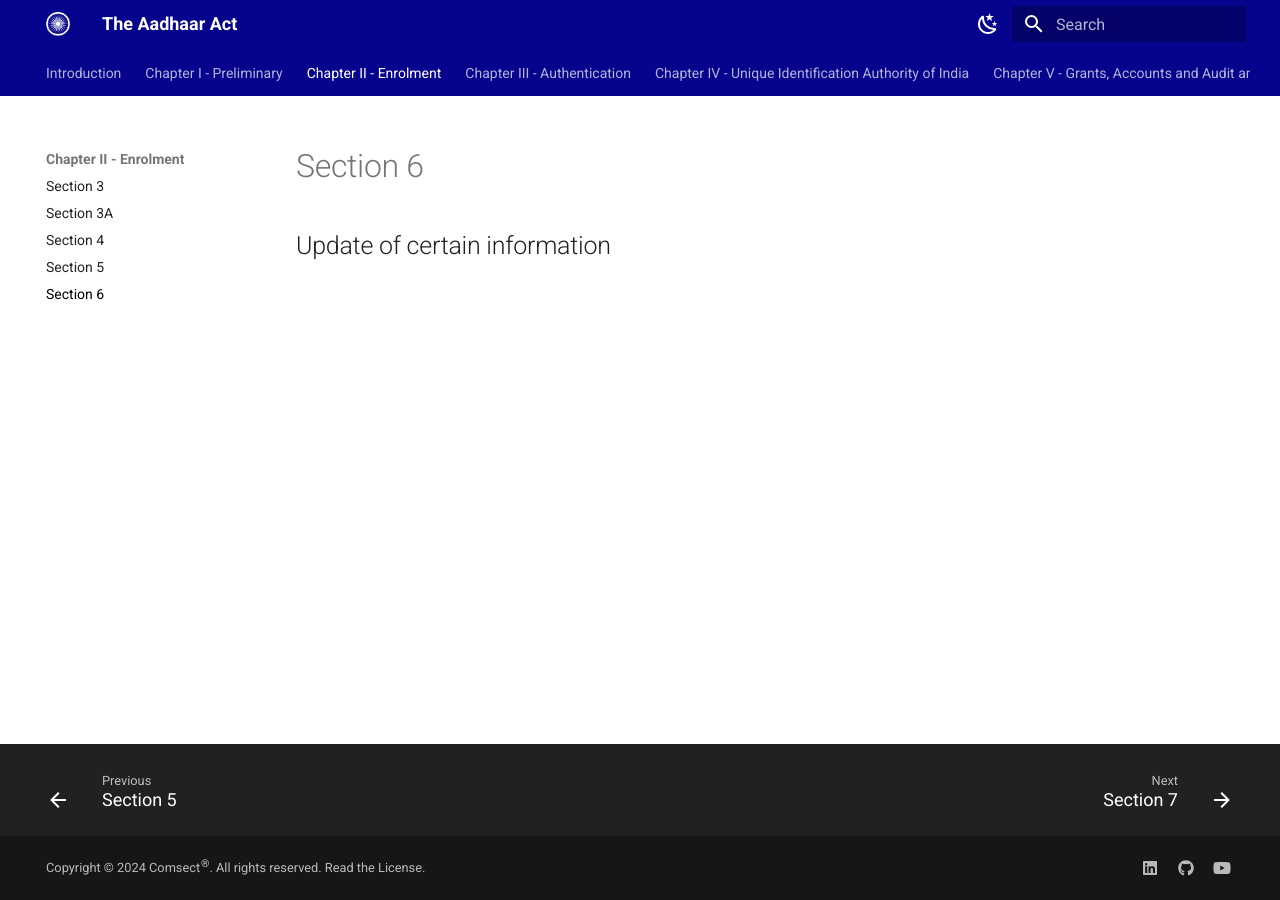
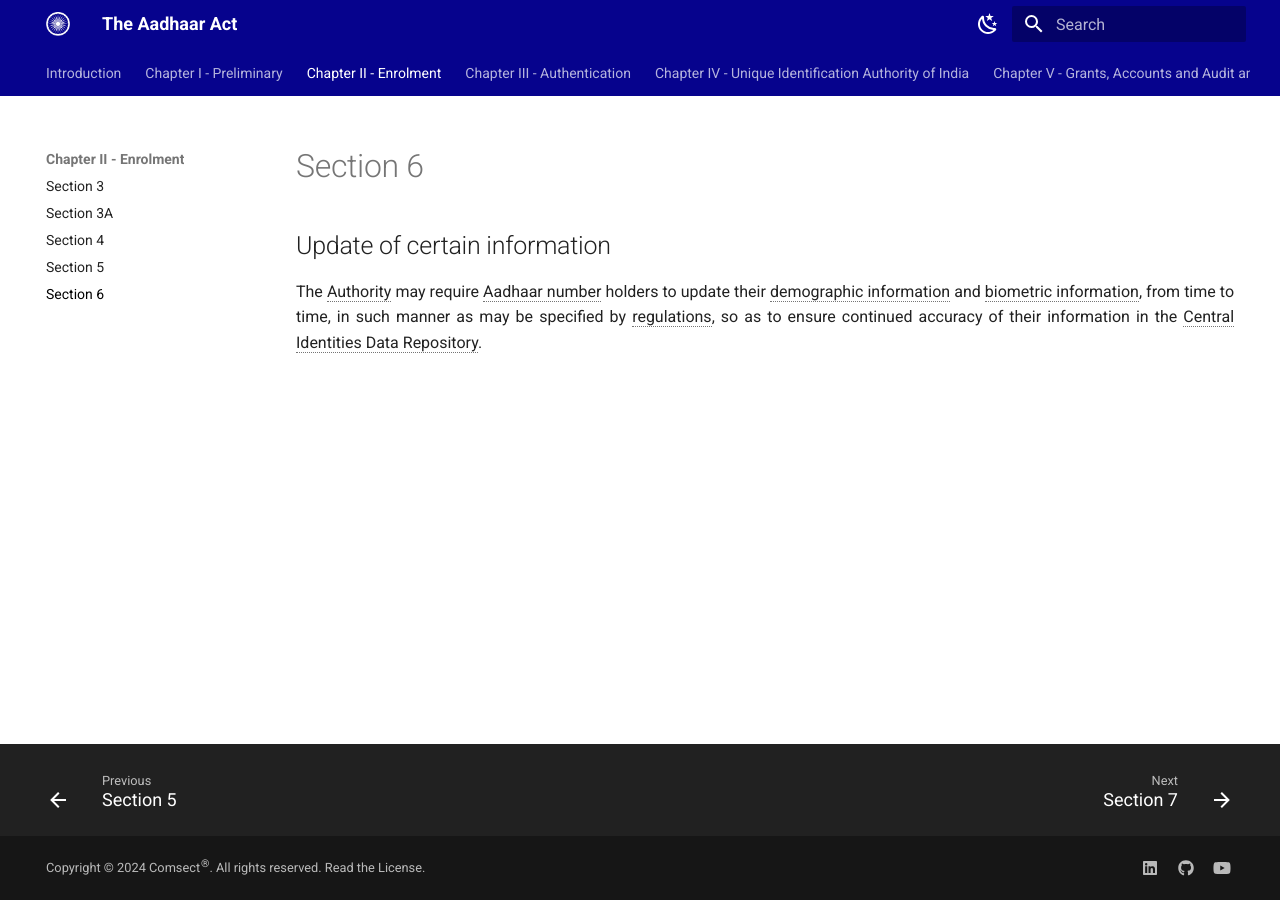
Before and after one commit to comsect/aadhaar-act, an MkDocs documentation site: the page built from docs/en/6.md, in a window 1280 px wide. Built offline with MkDocs 1.6.1 and Material for MkDocs 9.7.7, drawn with Linux system fonts in a browser that asks for light colours.

Commit message:
add section-six

```diff
--- a/docs/en/6.md
+++ b/docs/en/6.md
@@ -5,3 +5,5 @@
 ---
 
 ## Update of certain information
+
+The Authority may require Aadhaar number holders to update their demographic information and biometric information, from time to time, in such manner as may be specified by regulations, so as to ensure continued accuracy of their information in the Central Identities Data Repository.
```
